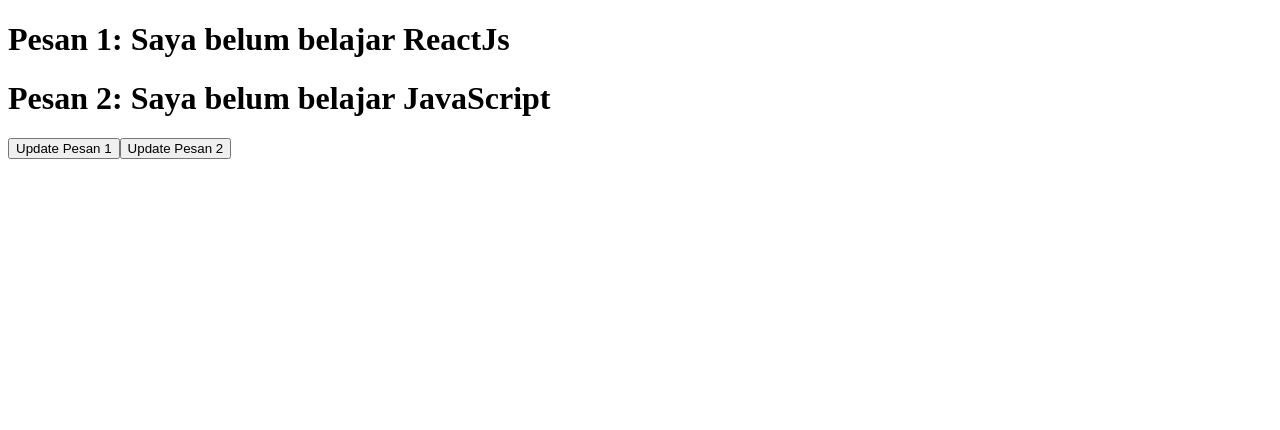
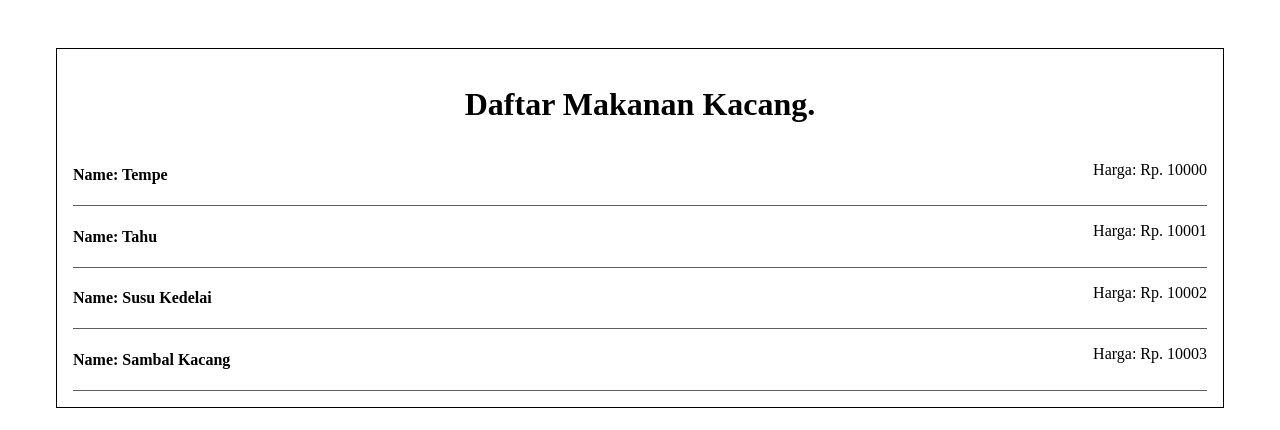
Before and after one commit to rhandyta/reactbasics-C, a React (Create React App) app: page / in a window 1280 px wide. Shown: the top 430 px of the page. Built offline with nearby package versions, Linux system fonts and the light colour scheme.

Commit message:
use state array

```diff
--- a/src/App.js
+++ b/src/App.js
@@ -11,7 +11,7 @@
 
     return (
         <>
-            <UseStateObject />
+            <Card />
         </>
     );
 }
--- a/src/Components/ListFood.js
+++ b/src/Components/ListFood.js
@@ -1,15 +1,38 @@
-import React from "react";
+import React, { useState } from "react";
 import FoodItem from "./FoodItem";
 
 export default function ListFood() {
+    const [foods, setFoods] = useState([
+        {
+            id: Math.random() * 100 + 1,
+            namaMakanan: "Tempe",
+            harga: "10000"
+        },
+        {
+            id: Math.random() * 100 + 1,
+            namaMakanan: "Tahu",
+            harga: "10001"
+        },
+        {
+            id: Math.random() * 100 + 1,
+            namaMakanan: "Susu Kedelai",
+            harga: "10002"
+        },
+        {
+            id: Math.random() * 100 + 1,
+            namaMakanan: "Sambal Kacang",
+            harga: "10003"
+        },
+    ])
     return (
         <>
-            <div>
-                <FoodItem harga="10000">Tempe </FoodItem>
-                <FoodItem harga="9000">Tahu </FoodItem>
-                <FoodItem harga="15000">Burcang </FoodItem>
-                <FoodItem harga="5000">Samceng </FoodItem>
-            </div>
+            {
+                foods.map((food, index) => {
+                    return (
+                        <FoodItem key={index} harga={food.harga}>{food.namaMakanan}</FoodItem>
+                    )
+                })
+            }
         </>
     );
 }
```
